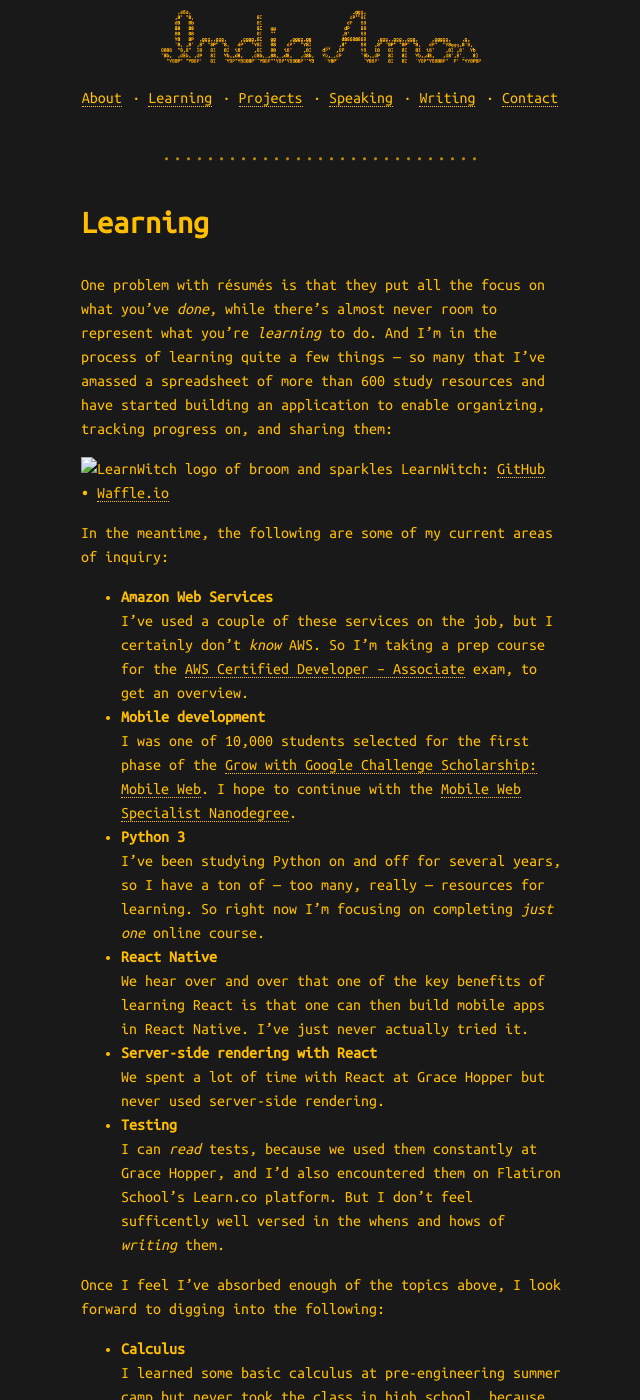
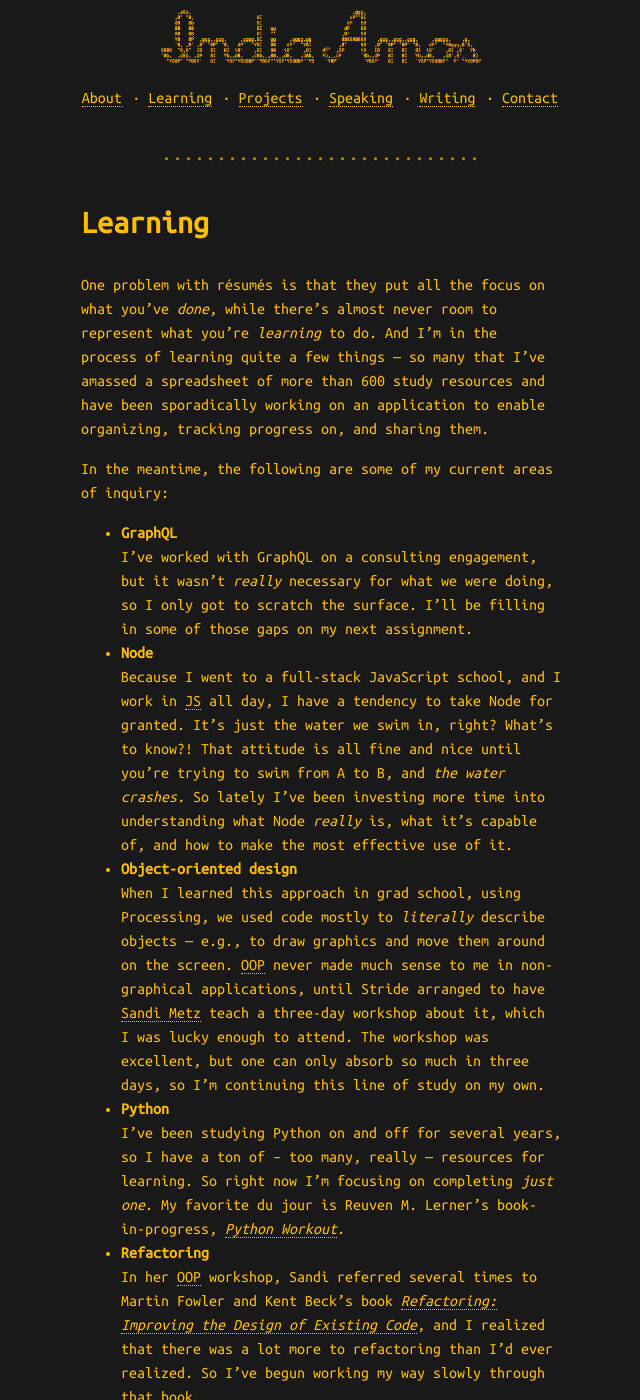
Before and after one commit to indiamos/indiamos.github.io, a Jekyll site: the page built from learning.md, in a window 1280 px wide and 1400 px high. Shown: the whole window, without its empty margins (319-959 px from the left). Built offline with Jekyll 4.4.1, drawn with Linux system fonts in a browser that asks for light colours; nearby versions of some CDN libraries; some of the changed text lies outside the part shown.

Commit message:
Update intro, work history, and learnings

```diff
--- a/about.md
+++ b/about.md
@@ -75,6 +75,38 @@
 
 I've done _many_ kinds of work, including construction, cooking, typesetting, and art direction. Below, therefore, are only the most tech-relevant highlights (not including building a lot of WordPress sites for myself, other people, and companies I worked for):
 
+### Stride Consulting, New York, NY
+
+**Consulting Software Developer II (2018–)**
+
+Stride is a nondogmatic agile consultancy whose engineers work alongside its
+clients’ teams. Through Stride, I've worked on the following client engagements:
+
+#### IBM (April–June 2019)
+
+Back-end developer on the Digital Workspace Engineering w3 Notifications team.
+
+Technologies used include Cassandra, GraphQL, Kafka, Node, TypeScript.
+
+#### Blackboard Insurance (May 2018–March 2019)
+
+I worked mostly on the front end of Underwriter Slate, a Web-based application
+that streamlines the issuing of commercial insurance policies. We built three
+lines of business: General Liability, Commercial Property, and Commercial
+Automobile.
+
+Technologies used include CSS Grid, Enzyme, Flask, Jest, JMESpath, Material UI,
+Node, PostgreSQL, PyTest, Python, React, Redux, redux-form, reselect, Ruby on
+Rails
+
+Being on a cross-functional team that paired whenever possible, I contributed to
+nearly every part of the app. But I developed particular expertise in optional
+endorsements, for which we had to render and persist data from forms whose
+structures came as dynamically generated JSON Schema files. I cataloged those
+structures to determine what kinds of inputs, validations, and layouts we needed
+to handle, and then test-drove the code for those forms. I also was acclaimed
+for my lively and well-organized sprint-end demos.
+
 ### The Museum of Modern Art, New York, NY
 
 **Digital Media Producer (2016–2017)**
@@ -114,9 +146,21 @@
 
 ## Skills overview
 
-I've picked up a lot of coding-related skills and experience in my career, and I’m in the habit of learning new things constantly and documenting what I learn so that others can benefit. I have longstanding interests in accessibility and in writing clean, maintainable code; I love linters; and I'm eager to learn more about automated testing. I've provided technical training to many of my colleagues, and people have told me they appreciate my patient and nonjudgmental instruction. I even made one self-avowed “friend for life” through one of my more expressive Jira tickets.
+I've picked up a lot of coding-related skills and experience in my career, and
+I’m in the habit of learning new things constantly and documenting what I learn
+so that others can benefit. I have longstanding interests in accessibility and
+in writing clean, maintainable code; I love linters; and I have been happiest
+when hewing close to the principles of
+[Extreme Programming](https://en.wikipedia.org/wiki/Extreme_programming). I've
+provided technical training to colleagues and friends in many contexts, and
+people have told me they appreciate my patient and nonjudgmental instruction. I
+even made one self-avowed “friend for life” through one of my more expressive
+Jira tickets.
 
-Skills are fungible, and I'm confident that I can learn whatever I need to, when I need to. But for a breakdown of what tools and practices I am familiar with _as of this moment_, [please consult this résumé Gist](https://gist.github.com/indiamos/351b64b955ae69ce777bbca809c157ee#skills--tools-used).
+Skills are fungible, and I'm confident that I can learn whatever I need to, when
+I need to. But for a breakdown of what tools and practices I am familiar with
+_as of the last time I got around to updating my résumé_,
+[please consult this Gist](https://gist.github.com/indiamos/351b64b955ae69ce777bbca809c157ee#skills--tools-used).
 
 
 ## Extracurriculars
--- a/learning.md
+++ b/learning.md
@@ -4,28 +4,87 @@
 permalink: /learning
 ---
 
-One problem with résumés is that they put all the focus on what you’ve _done_, while there's almost never room to represent what you’re _learning_ to do. And I'm in the process of learning quite a few things — so many that I've amassed a spreadsheet of more than 600 study resources and have started building an application to enable organizing, tracking progress on, and sharing them:
+*[E2E]: end-to-end
+*[JS]: JavaScript
+*[OOP]: object-oriented programming
+*[RoR]: Ruby on Rails
+*[TDD]: test-driven development, or, sometimes “test-driven design”
 
-![LearnWitch logo of broom and sparkles](https://raw.githubusercontent.com/indiamos/learnwitch/master/public/favicon-32x32.png) LearnWitch: [GitHub](https://github.com/indiamos/learnwitch/) • [Waffle.io](https://waffle.io/indiamos/learnwitch)
+One problem with résumés is that they put all the focus on what you’ve _done_,
+while there's almost never room to represent what you’re _learning_ to do. And
+I'm in the process of learning quite a few things — so many that I've amassed a
+spreadsheet of more than 600 study resources and have been sporadically working
+on an application to enable organizing, tracking progress on, and sharing them.
 
 In the meantime, the following are some of my current areas of inquiry:
 
--   **Amazon Web Services**<br />I’ve used a couple of these services on the job, but I certainly don't _know_ AWS. So I'm taking a prep course for the [AWS Certified Developer – Associate](https://aws.amazon.com/certification/certified-developer-associate/) exam, to get an overview.
--   **Mobile development**<br />I was one of 10,000 students selected for the first phase of the [Grow with Google Challenge Scholarship: Mobile Web](https://www.udacity.com/grow-with-google). I hope to continue with the [Mobile Web Specialist Nanodegree](https://www.udacity.com/course/mobile-web-specialist-nanodegree--nd024).
--   **Python 3**<br />I've been studying Python on and off for several years, so I have a ton of — too many, really — resources for learning. So right now I'm focusing on completing _just one_ online course.
--   **React Native**<br />We hear over and over that one of the key benefits of learning React is that one can then build mobile apps in React Native. I’ve just never actually tried it.
--   **Server-side rendering with React**<br />We spent a lot of time with React at Grace Hopper but never used server-side rendering.
--   **Testing**<br />I can _read_ tests, because we used them constantly at Grace Hopper, and I'd also encountered them on Flatiron School's Learn.co platform. But I don't feel sufficently well versed in the whens and hows of _writing_ them.
+-   **GraphQL**
+    I’ve worked with GraphQL on a consulting engagement, but it wasn’t
+    _really_ necessary for what we were doing, so I only got to scratch the
+    surface. I’ll be filling in some of those gaps on my next assignment.
+-   **Node**
+    Because I went to a full-stack JavaScript school, and I work in JS all day,
+    I have a tendency to take Node for granted. It’s just the water we swim in,
+    right? What’s to know?! That attitude is all fine and nice
+    until you’re trying to swim from A to B, and _the water crashes._ So lately
+    I’ve been investing more time into understanding what Node _really_ is, what
+    it’s capable of, and how to make the most effective use of it.
+-   **Object-oriented design**
+    When I learned this approach in grad school,
+    using Processing, we used code mostly to _literally_ describe objects — e.g., to draw graphics and move them around on the screen. OOP never made much sense to me in non-graphical applications, until Stride arranged to have [Sandi Metz](https://www.sandimetz.com/) teach a three-day workshop about it, which I was lucky enough to attend. The workshop was excellent, but one can only absorb so much in three days, so I’m continuing this line of study on my own.
+-   **Python**
+    I've been studying Python on and off for several years, so I have a ton of –
+    too many, really — resources for learning. So right now I'm focusing on
+    completing _just one_. My favorite du jour is Reuven M. Lerner’s
+    book-in-progress, [_Python Workout_](https://www.manning.com/books/python-workout).
+-   **Refactoring**
+    In her OOP workshop, Sandi referred several times to Martin Fowler and Kent
+    Beck’s book [_Refactoring: Improving the Design of Existing Code_](https://martinfowler.com/books/refactoring.html),
+    and I realized that there was a lot more to refactoring than I’d ever
+    realized. So I’ve begun working my way slowly through that book.
+-   **Testing**
+    I’d never really used TDD until I learned it to complete Stride's take-home
+    coding challenge, when I applied to work there. As soon as I got the hang
+    of this practice, though, I wished I’d picked it up much sooner. Then, on
+    my first consulting engagement, I got to test-drive code almost every day,
+    so I grew reasonably competent at writing unit tests, especially in the
+    context of React. On my second assignment, I started getting my head around
+    integration tests, but those and E2E tests are still mysterious and a bit
+    terrifying, so I’m digging into them more.
+-   **TypeScript**
+    I’ve used TypeScript on the job, but not enough to do much more than swear
+    at it. I suspect I’ll never learn to _love_ this language, but I’ve heard
+    that it at least grows less infuriating after a few months…
 
-Once I feel I've absorbed enough of the topics above, I look forward to digging into the following:
+Once I feel I've absorbed enough of the topics above, I might dig into the following:
 
--   **Calculus**<br />I learned some basic calculus at pre-engineering summer camp but never took the class in high school, because there was a 50 percent chance of getting a notoriously abusive teacher, and I didn't like those odds. But I think it might be fun to study now?
--   **D3**<br />There are certainly other data visualization tools I'm interested in (Victory, for one), but this seems to be the most widely used, right now.
--   **Functional programming**<br />We heard about this a lot at Grace Hopper, and I attended a [ClojureBridge](http://www.clojurebridge.org/) event in 2016, but the word “functional” still doesn't light up a lot of neurons in my brain.
--   **GraphQL**<br />Because nobody will shut up about it.
--   **Java 8**<br />I used Java in grad school but haven't really touched it since, and nine years is a lifetime in tech, so I'm' starting over with an online class. I don't expect to ever _like_ Java, but it's being used at a lot more non-boring companies than I ever would have expected.
--   **Object-oriented programming**<br />We learned about this in grad school, but I don't feel like I really know what it means anymore — especially as compared with functional programming.
--   **R**<br />Yet another language I was introduced to in grad school but haven't had occasion to use since then.
--   **Ruby on Rails**<br />I've used RoR on the job, taken one-day classes on Ruby and Rails, and I muddled through enough to build this site using Jekyll, but I couldn't whiteboard FizzBuzz in Ruby right now for a million dollars.
--   **VueJS**<br />Some developers I know seem to looooooooove it.
--   **Everything!**<br />I know, this is a problem. I look forward to having a job so I can focus on whatever we're actually _using_.
+-   **Calculus**
+    I learned some basic calculus at pre-engineering summer camp but never took
+    the class in high school, because there was a 50 percent chance of getting
+    a notoriously abusive teacher, and I didn't like those odds. But I think it
+    might be fun to study now?
+-   **D3**
+    There are certainly other data visualization tools I'm interested in
+    (Victory, for one), but this seems to be the most widely used, right now.
+-   **Functional programming**
+    This is my default approach when writing JavaScript, since OOP is still
+    pretty weird to me, and I attended a
+    [ClojureBridge](http://www.clojurebridge.org/) event in 2016, but the word
+    “functional” doesn't light up a lot of neurons in my brain. So clearly I
+    need to spend more time understanding what it means in other contexts.
+-   **Java**
+    I used Java in grad school but haven't really touched it since. I don't
+    expect to ever _enjoy_ reading or writing Java, but it's ubiquitous and,
+    apparently, inescapable.
+-   **R**
+    R is yet another language I was introduced to in grad school but haven't had
+    occasion to use since then.
+-   **Ruby**
+    I've used RoR on the job, taken a couple of very brief classes on both Ruby
+    and Rails, and muddled through enough to build this site using Jekyll, but
+    I couldn't whiteboard FizzBuzz in Ruby right now for a million dollars.
+-   **VueJS**
+    Some developers I know seem to looooooooove it.
+-   **Everything!**
+    I know, this is a problem. I look forward to having a job so I can focus on
+    whatever we're actually _using_.
```
Also changed, not shown: index.md (+9 -2 lines).
